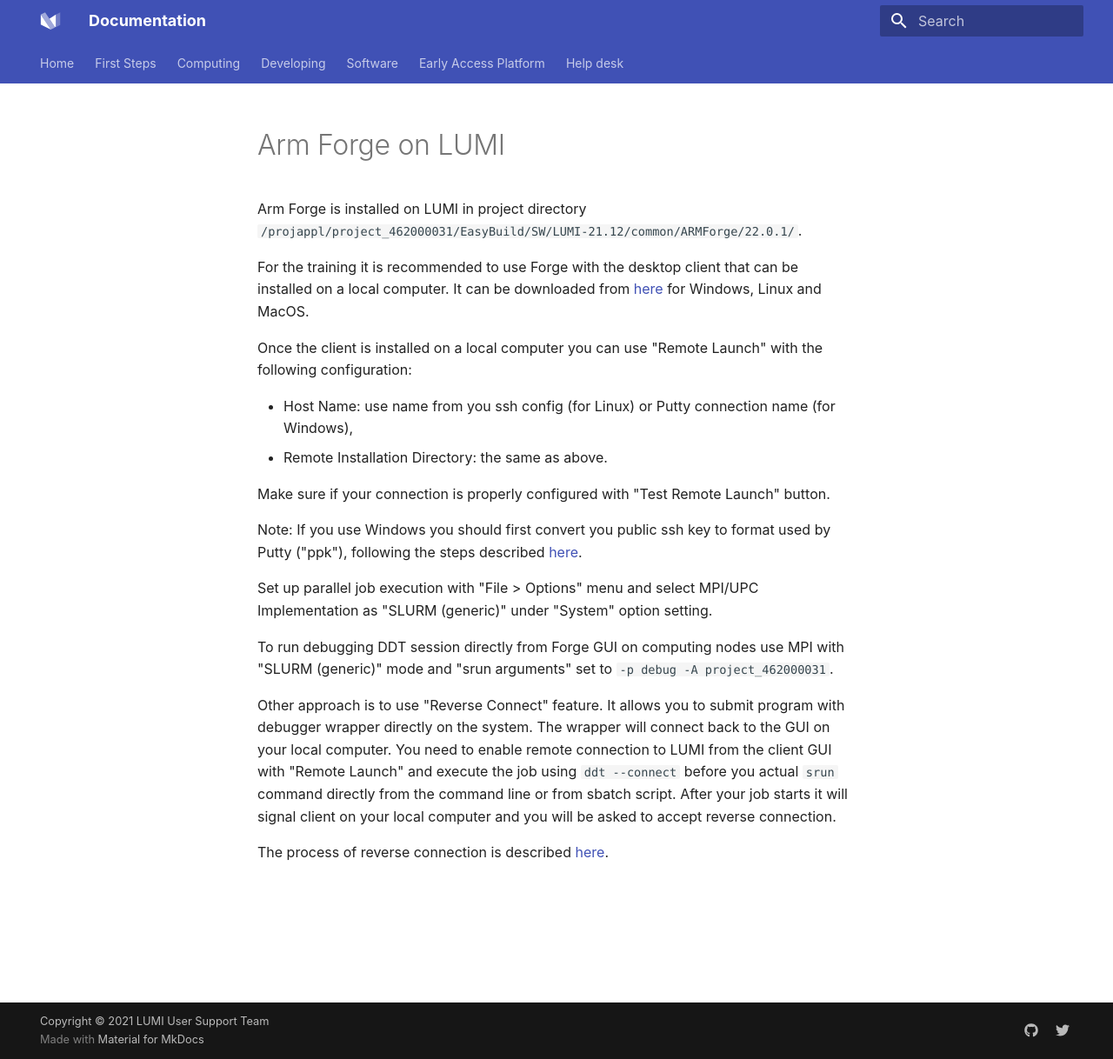
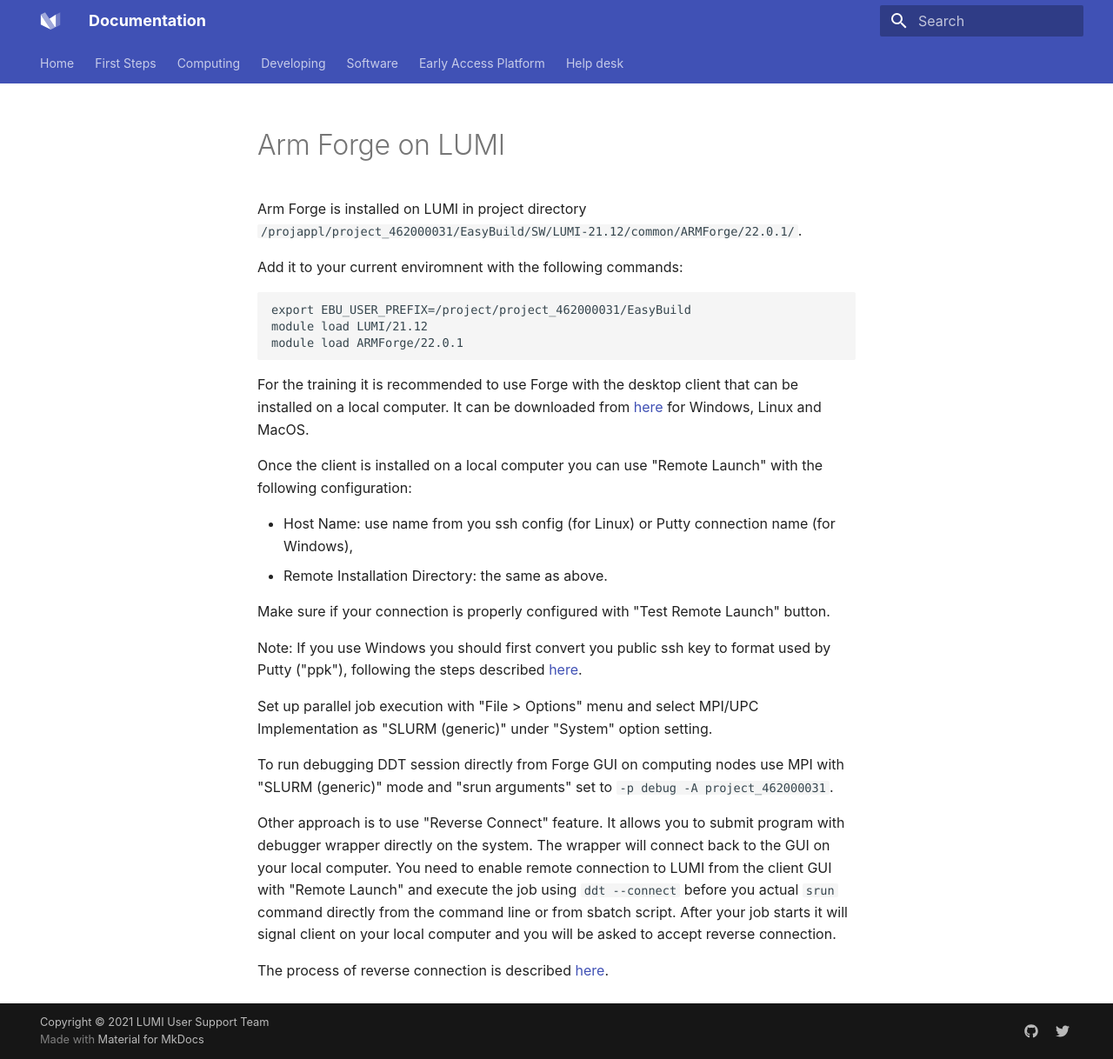
Before and after one commit to Lumi-supercomputer/lumi-userguide, an MkDocs documentation site: the page built from docs/software/packages/arm-forge.md, in a window 1280 px wide and 1218 px high. Shown: the whole window at 87% size. Built offline with MkDocs 1.6.1 and Material for MkDocs 9.7.7, drawn with Linux system fonts in a browser that asks for light colours.

Commit message:
EB environment command added

````diff
--- a/docs/software/packages/arm-forge.md
+++ b/docs/software/packages/arm-forge.md
@@ -1,6 +1,13 @@
 # Arm Forge on LUMI
 
 Arm Forge is installed on LUMI in project directory `/projappl/project_462000031/EasyBuild/SW/LUMI-21.12/common/ARMForge/22.0.1/`.
+
+Add it to your current enviromnent with the following commands:
+```
+export EBU_USER_PREFIX=/project/project_462000031/EasyBuild
+module load LUMI/21.12
+module load ARMForge/22.0.1
+```
 
 For the training it is recommended to use Forge with the desktop client that can be installed on a local computer. It can be downloaded
 from [here](https://developer.arm.om/tools-and-software/server-and-hpc/downloads/arm-forge) for Windows, Linux and MacOS.
````
